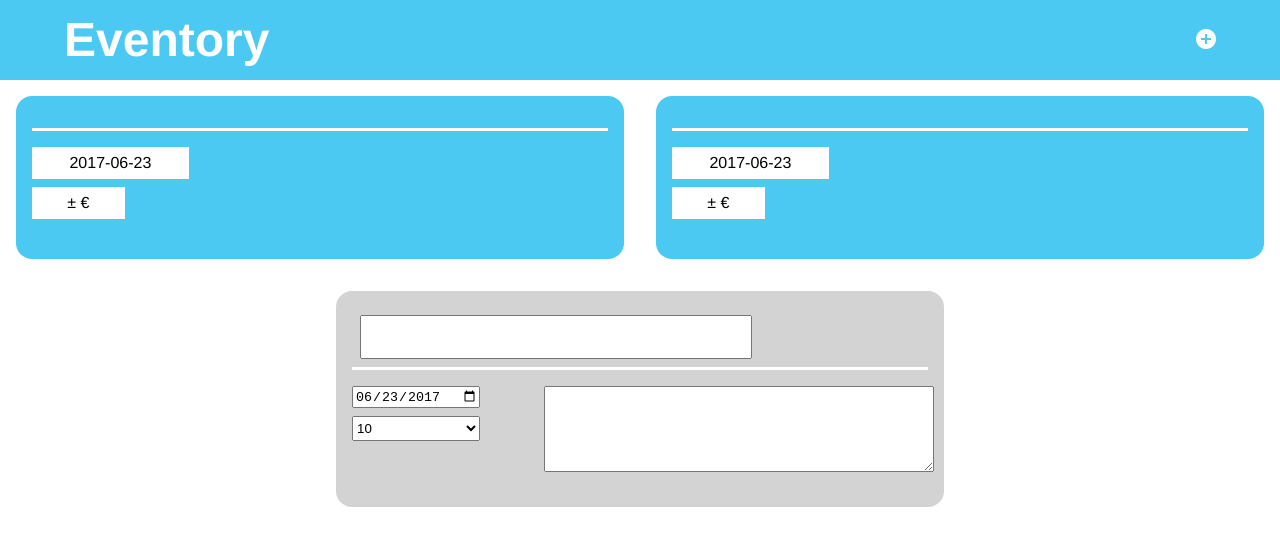
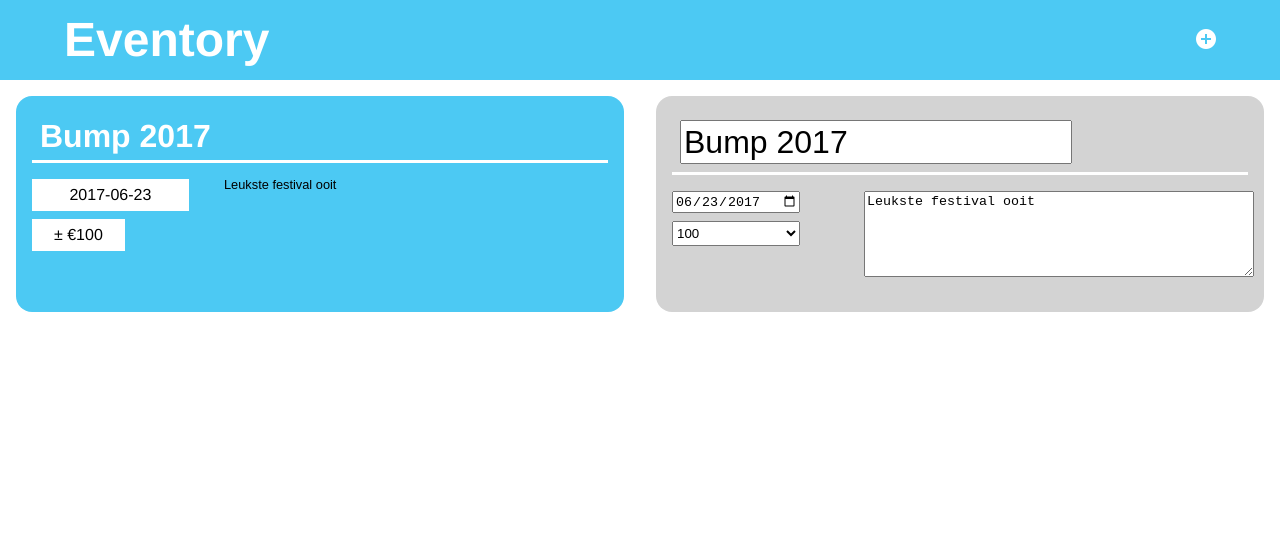
Before and after one commit to nicolasnuytten/WAD-Opdracht, a React (Create React App) app: page / in a window 1280 px wide. Shown: the top 546 px of the page. Built offline with nearby package versions, Linux system fonts and the light colour scheme.

Commit message:
some fixes

```diff
--- a/src/App.js
+++ b/src/App.js
@@ -8,10 +8,7 @@ import Nav from "./Nav";
 class App extends Component {
   constructor(props) {
     super(props);
-    this.state = { EventName: "Bump 2017" };
-    this.state = { text: "Leukste festival ooit" };
-    this.state = { money: "100" };
-    this.state = { date: "2017-06-23" };
+    this.state = { EventName: "Bump 2017", date: "2017-06-23", text: "Leukste festival ooit", money: "100" };
   }
 
   handleChange = (inputName, value) => {
@@ -24,7 +21,6 @@ class App extends Component {
         <Nav title="Eventory" />
         <div className="events">
           <Event name={EventName} text={text} date={date} money={money} />
-          <Event name={EventName} text={text} date={date} money={money} />
           <EditEvent name={EventName} text={text} money={money} date={date} onChange={(inputName, value) => this.handleChange(inputName, value)} />
         </div>
       </div>;
```
